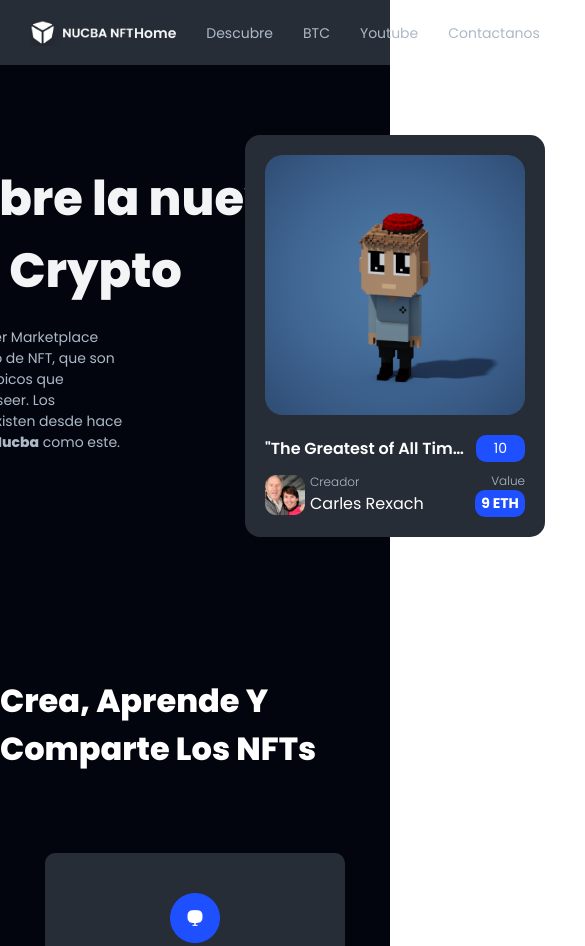
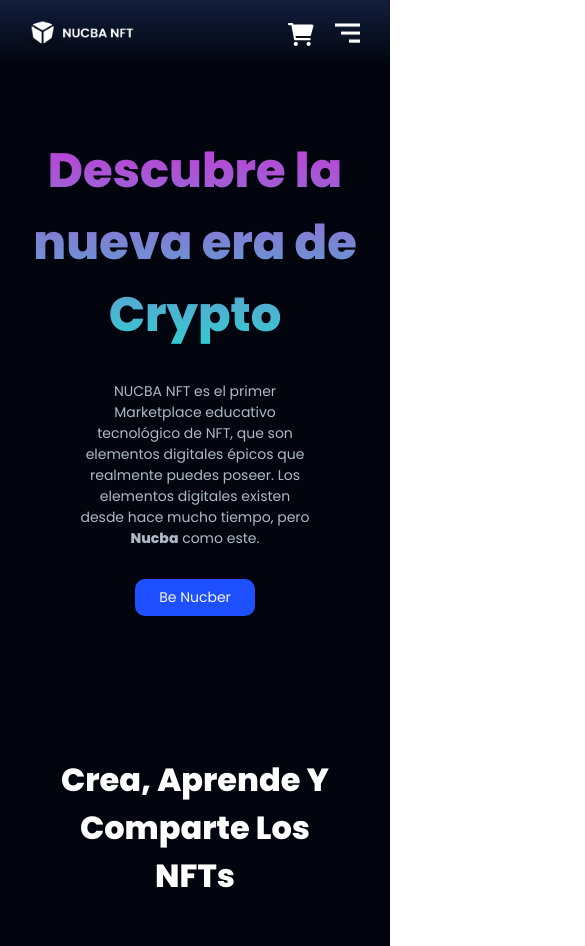
Before and after one commit to Antonella-Banos/NFT-NUCBA, a plain HTML site: page index.html in a window 390 px wide. Shown: the top 946 px of the page, 585 px wide, since content can reach past the window. Drawn offline with Linux system fonts and the light colour scheme.

Commit message:
modificaciones y diseño responsive

```diff
--- a/index.html
+++ b/index.html
@@ -8,11 +8,19 @@
     <title>NFT Landing</title>
     <!-- CSS -->
     <link rel="stylesheet" href="styles.css">
+    <link rel="stylesheet" href="mediaqueries.css">
 </head>
 <body>
  <header>
     <img src="img/logo.png" alt="Logo de NUCBA NFT" class="logo">
     <nav class="navbar">
+        <!-- Agregamos el label con la img del menú adentro y el input. A su vez los linkeamos entre sí. -->
+
+        <label for="menu-toggle" class="menu-label">
+            <img src="img/menu.png" alt="" class="menu-icon">
+        </label>
+        <input type="checkbox" id="menu-toggle">
+
         <ul class="navbar-list">
             <!-- La dirección de los enlaces los vemos después con animaciones y transiciones -->
             <li> <a href="">Home</a> </li>
--- /dev/null
+++ b/mediaqueries.css
@@ -0,0 +1,84 @@
+/* Tablet */
+@media (max-width: 992px) {
+    .navbar {
+        gap: 10px;
+    }
+
+    .cart-icon {
+        height: 33px;
+        margin-right: 0rem;
+        margin-top: 4px;
+    }
+
+    .navbar-list {
+        position: absolute;
+        top: 65px;
+        left: 5%;
+        right: 5%;
+        width: 90%;
+        flex-direction: column;
+        background-color: var(--nav-bg);
+        border: 2px solid var(--electric);
+        border-top: 0px;
+        border-radius: 0px 0px 15px 15px;
+        align-items: flex-start;
+        padding: 45px 30px;
+        gap: 25px;
+        z-index: 2;
+        display: none;
+    }
+
+    .navbar-list a {
+        font-size: 18px;
+    }
+
+    /* Mostramos el icono del menú */
+
+    .menu-label {
+        display: flex;
+        order: 2;
+        cursor: pointer;
+    }
+
+    .menu-label img {
+        height: 20px;
+        width: 25px;
+    }
+
+    #menu-toggle:checked +
+    .navbar-list {
+        display: flex;
+    }
+
+    /* Hero */
+
+    .hero-info {
+        width: 100%;
+        text-align: center;
+        justify-content: center;
+        align-items: center;
+        gap: 30px;
+    }
+
+    .hero-info h1 {
+        width: 90%;
+        max-width: 500px;
+        /* Quitamos el min-width dado para Desktop */
+        min-width: unset;
+    }
+
+    .hero-info p {
+        width: 60%;
+        max-width: 600px;
+    }
+
+    .hero-card {
+        display: none;
+    }
+
+    /* Info */
+    #info h2 {
+        text-align: center;
+        width: 80%;
+    }
+}
--- a/styles.css
+++ b/styles.css
@@ -32,7 +32,8 @@ list-style-type: none;}
 /* Header */
 
 header{
-    background: var(--secondary);
+    /* background: var(--secondary); */
+    background: linear-gradient(to bottom, #121e3c, var(--background) );
     width: 100%;
     display: flex;
     justify-content: space-between;
@@ -124,7 +125,11 @@ main {
     /* Le doy un ancho máximo para que nunca ocupe menos en Desktop */
     min-width: 500px;
     font-weight: 800;
-    color: var(--text-white);
+    /* color: var(--text-white); */
+    background: linear-gradient(to top, #30cfd0, #c43ad6);
+    color: transparent;
+    background-clip: text;
+    -webkit-background-clip: text;
 }
 
 .hero-info p {
@@ -484,3 +489,11 @@ footer span {
     justify-content: center;
     gap: 20px;
 }
+
+/* Ocultar hamburguesa y checkbox */
+
+#menu-toggle,
+#cart-toggle,
+.menu-label {
+    display: none;
+}
```
